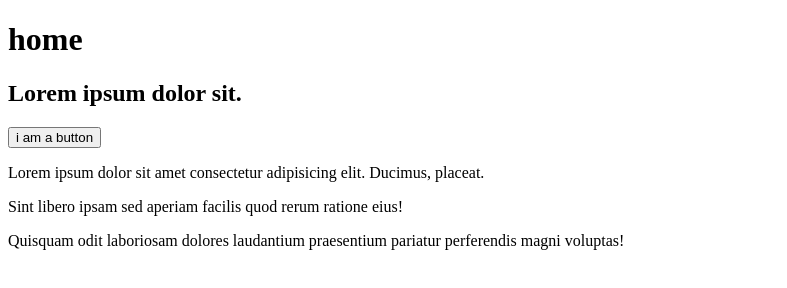
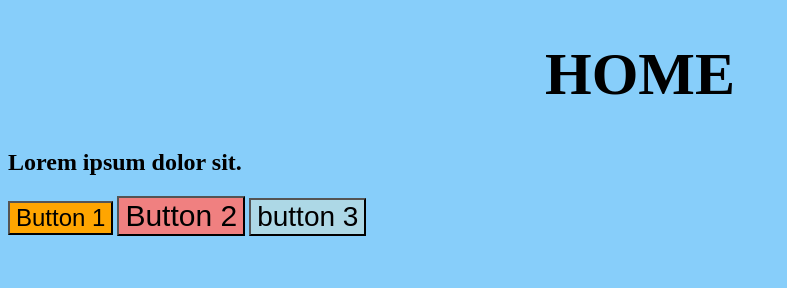
Before and after one commit to biigii/august2024project3, a plain HTML site: page index.html in a window 1280 px wide. Shown: the whole page, without its empty margins (0-787 px from the left). Drawn offline with Linux system fonts and the light colour scheme.

Commit message:
class selector

```diff
--- a/index.html
+++ b/index.html
@@ -13,14 +13,8 @@
   <body>
     <h1>home</h1>
     <h2>Lorem ipsum dolor sit.</h2>
-    <button>i am a button</button>
-    <p>
-      Lorem ipsum dolor sit amet consectetur adipisicing elit. Ducimus, placeat.
-    </p>
-    <p>Sint libero ipsam sed aperiam facilis quod rerum ratione eius!</p>
-    <p>
-      Quisquam odit laboriosam dolores laudantium praesentium pariatur
-      perferendis magni voluptas!
-    </p>
+    <button class="button-1">button 1</button>
+    <button class="button-2">button 2</button>
+    <button class="button-3">button 3</button>
   </body>
 </html>
--- a/styles.css
+++ b/styles.css
@@ -1,5 +1,29 @@
-/* h1 {
-    font-size: 32px;
-    font-weight: bold;
+/* type selector */
+body {
+    background-color: lightskyblue;
+}
+
+h1 {
     text-align: center;
-} */
+    font-size: 60px;
+    text-transform: uppercase;
+}
+
+/* class selector */
+
+.button-1 {
+    background-color: orange;
+    font-size: 24px;
+    text-transform: capitalize;
+}
+
+.button-2 {
+    background-color: lightcoral;
+    font-size: 30px;
+    text-transform: capitalize;
+}
+
+.button-3 {
+    background-color: lightblue;
+    font-size: 28px;
+}
```
